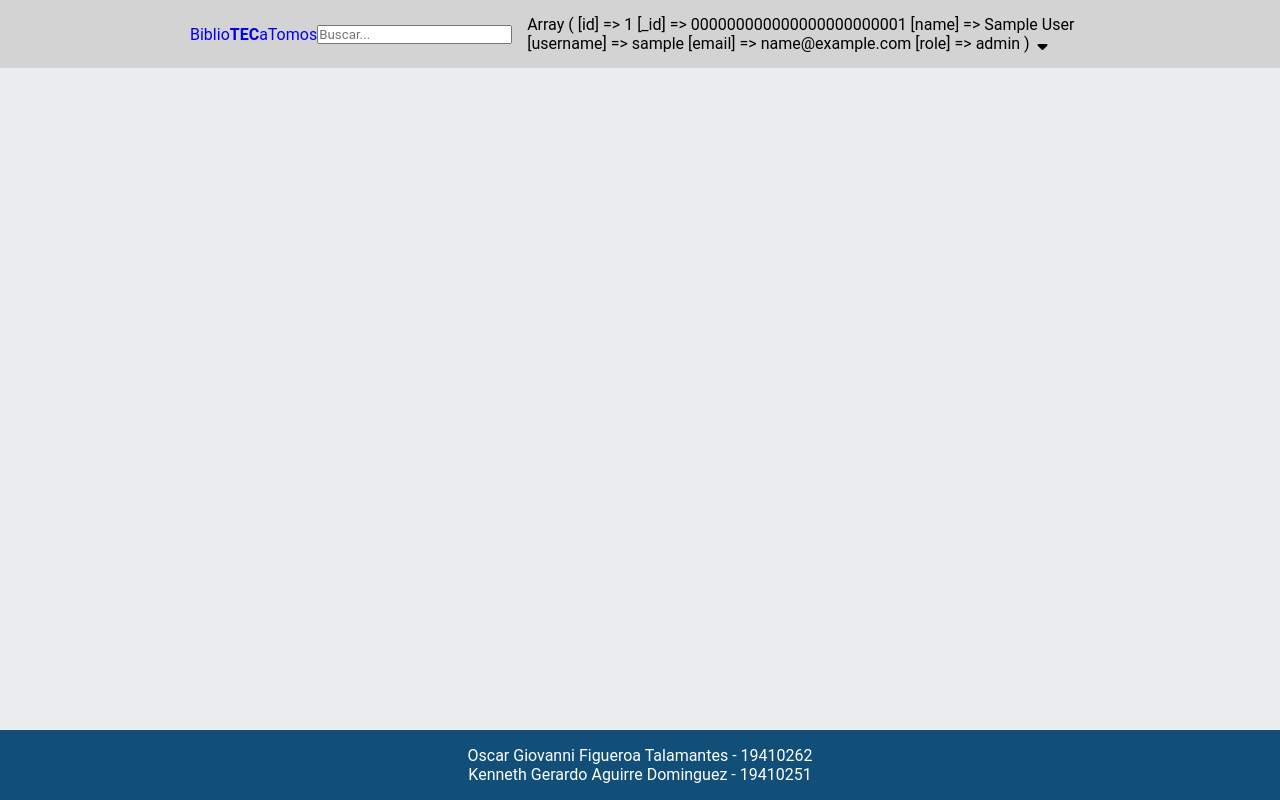
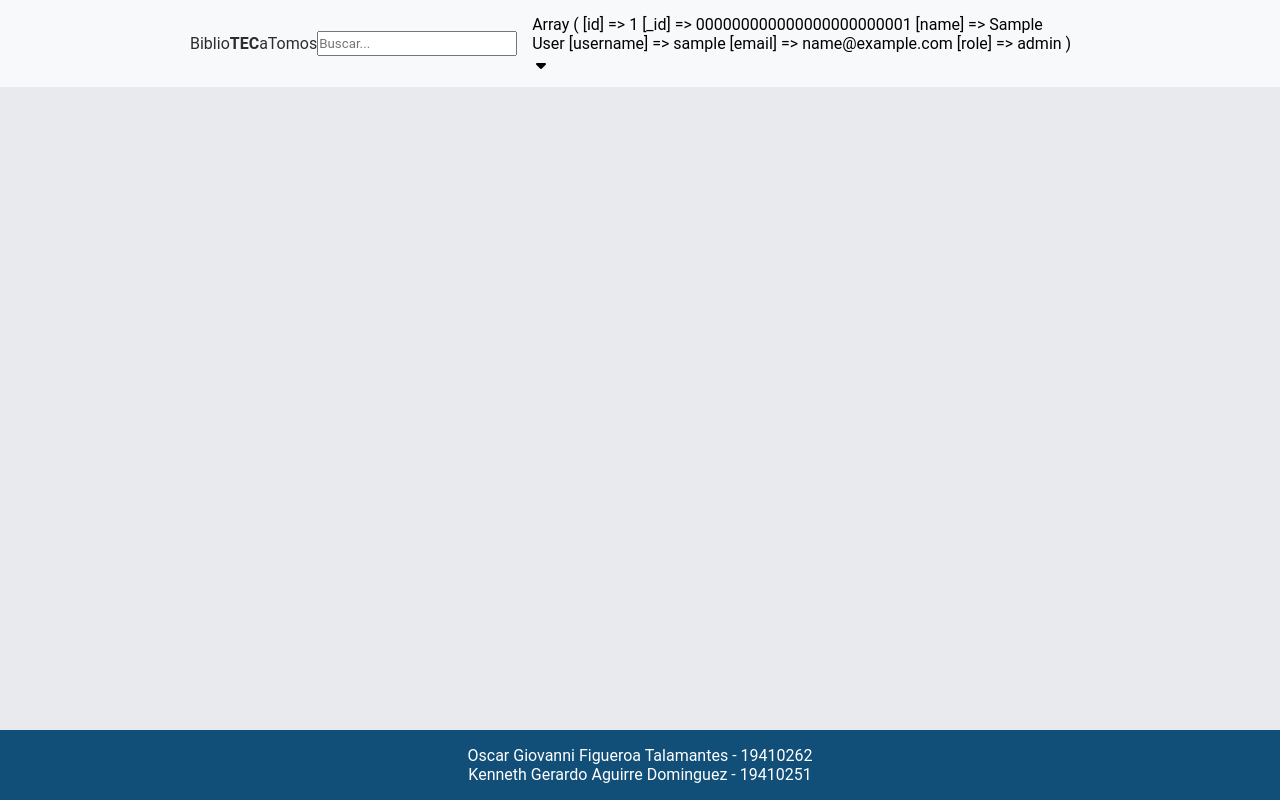
Before and after one commit to elgio1/BibliotecaMu-iz, a PHP site: page /php/prin.php in a window 1280 px wide. Run offline with PHP 8.4, Linux system fonts and the light colour scheme; the visitor is signed in with stand-in values (Sample User, id 1); data that the repository does not hold is empty; some libraries are stand-ins or nearby versions.

Commit message:
Mas cambios en el header
Ya quedo todo del header we, a ver que te parece

```diff
--- a/css/principal.css
+++ b/css/principal.css
@@ -8,14 +8,20 @@
 }
 
 body{
-    background: #EAEDED ;
+    background: #E9EAED ;
     position: relative;
     padding-bottom: 5em;
     min-height: 100vh;
 }
 
 a{
+    font-size: 16px;
+    color: #000000d2;
     text-decoration: none;
+}
+
+a:hover{
+    color:#000000fd;
 }
 
 .contenedor{
@@ -33,7 +39,7 @@ main article{
 
 /* Trabajando con los enlaces del nav */
 .menu{
-    background: lightgrey;
+    background: #F8F9FA;
     padding: 5px 0;
     margin-bottom: 20px;
 }
--- a/php/libros.php
+++ b/php/libros.php
@@ -17,7 +17,7 @@
             </div>
 
             <form action="buscarlibro.php" method="post">
-                <input type="search" name="nombre" placeholder="Buscar..." >
+                <input type="search" name="nombre" placeholder="Buscar..."  style="width:200px; height:25px">
             </form>
 
             <div class="enlaces">
--- a/php/prin.php
+++ b/php/prin.php
@@ -24,7 +24,7 @@ if(!$_SESSION['usuario']){
             <a href="libros.php">Tomos</a>
 
             <form action="buscarlibro.php" method="post">
-                <input type="search" name="nombre" placeholder="Buscar..." >
+                <input type="search" name="nombre" placeholder="Buscar..."  style="width:200px; height:25px">
             </form>
 
             <div class="enlaces">
```
